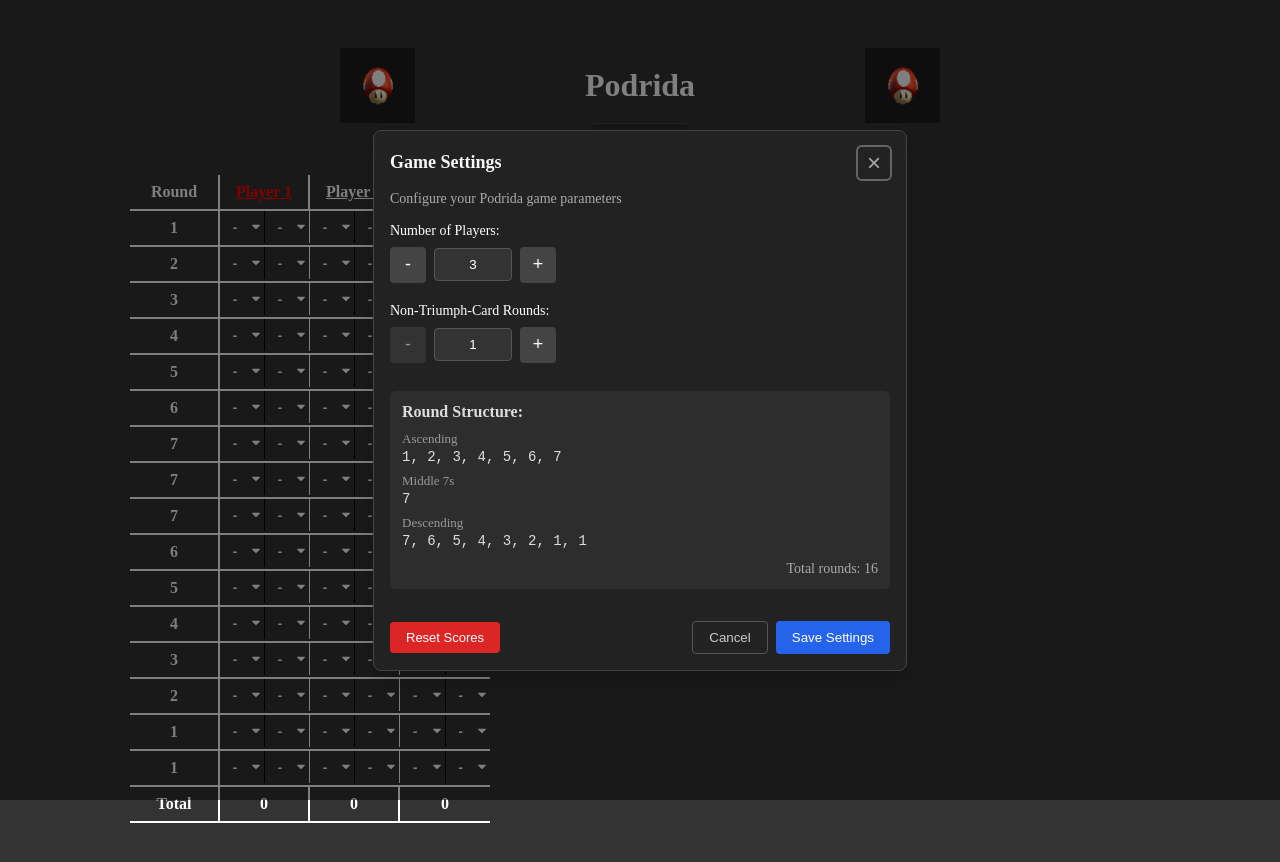
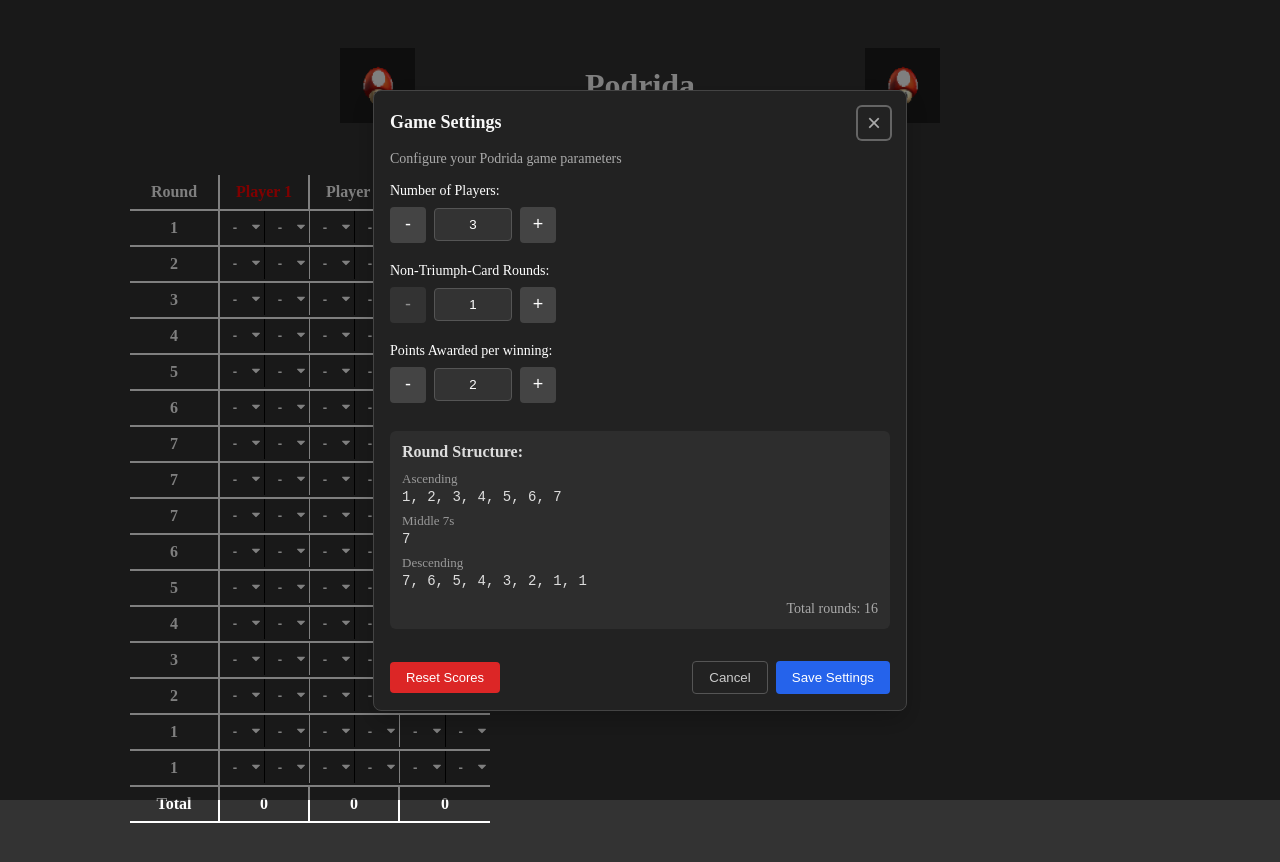
Before and after one commit to martinbarreiroo/podrida-app, a Next.js app: page / in a window 1280 px wide. Both pictures are taken after a click on the button "Settings". Shown: the top 862 px of the page. Built offline with nearby package versions, Linux system fonts and the light colour scheme; a web font is replaced by a local one.

Commit message:
custom points awarded in settings

```diff
--- a/src/app/page.js
+++ b/src/app/page.js
@@ -12,6 +12,7 @@ export default function HomePage() {
   const [playerCount, setPlayerCount] = useState(3);
   const gridRef = useRef();
   const [midSevensCount, setMidSevensCount] = useState(1);
+  const [points, setPoints] = useState(2);
 
   const handlePlayerCountChange = (count) => {
     setPlayerCount(count);
@@ -19,6 +20,10 @@ export default function HomePage() {
 
   const handleMidSevensChange = (count) => {
     setMidSevensCount(count);
+  };
+
+  const handlePointsChange = (count) => {
+    setPoints(count);
   };
 
   const resetScores = () => {
@@ -37,7 +42,7 @@ export default function HomePage() {
         <div className={styles.page}>
           <ToastContainer
             position="top-right"
-            autoClose={5000}
+            autoClose={3000}
             hideProgressBar={false}
             closeOnClick
             pauseOnHover
@@ -50,8 +55,10 @@ export default function HomePage() {
               <SettingsDialog
                 playerCount={playerCount}
                 midSevensCount={midSevensCount}
+                points={points}
                 onPlayerCountChange={handlePlayerCountChange}
                 onMidSevensChange={handleMidSevensChange}
+                onPointsChange={handlePointsChange}
                 onReset={resetScores}
               />
             </div>
@@ -61,6 +68,7 @@ export default function HomePage() {
             ref={gridRef}
             playerCount={playerCount}
             midSevensCount={midSevensCount}
+            pointsAwarded={points}
           />
         </div>
       </div>
--- a/src/app/page.module.scss
+++ b/src/app/page.module.scss
@@ -2,6 +2,7 @@
   width: 100vw;
   min-height: 100vh; /* Allow the container to expand with content */
   overflow-x: hidden; /* Prevent horizontal scrolling on the page */
+  overflow-y: auto;
   background-color: #333;
 }
 
@@ -14,6 +15,7 @@
   color: #fff;
   min-height: 100vh; /* Ensure the page takes full viewport height */
   overflow-y: auto; /* Allow vertical scrolling on the page */
+  overflow-x: hidden;
 
   @media (min-width: 768px) {
     padding: 2rem;
--- a/src/components/Grid/Grid.jsx
+++ b/src/components/Grid/Grid.jsx
@@ -20,7 +20,8 @@ const generateRounds = (midSevensCount = 1) => {
   return [...ascending, ...midSevens.slice(0, midSevensCount), ...descending];
 };
 
-const Grid = forwardRef(({ playerCount = 2, midSevensCount = 1 }, ref) => {
+const Grid = forwardRef(
+  ({ playerCount = 2, midSevensCount = 1, pointsAwarded = 2 }, ref) => {
     const [rounds, setRounds] = useState(() => generateRounds(midSevensCount));
 
     const [scores, setScores] = useState(() => {
@@ -156,6 +157,16 @@ const Grid = forwardRef(({ playerCount = 2, midSevensCount = 1 }, ref) => {
         return;
       }
 
+      if (
+        selectIndex === 2 &&
+        !validWinRounds(roundIndex, playerIndex, value)
+      ) {
+        toast.error(
+          `Player ${playerIndex + 1} cannot select this number as it would make the sum of win rounds greater than the round number.`
+        );
+        return;
+      }
+
       setScores((prevScores) => {
         const newScores = [...prevScores];
         newScores[roundIndex] = [...newScores[roundIndex]];
@@ -190,18 +201,32 @@ const Grid = forwardRef(({ playerCount = 2, midSevensCount = 1 }, ref) => {
       return sum + parseInt(value, 10) !== rounds[roundIndex];
     };
 
+    const validWinRounds = (roundIndex, playerIndex, value) => {
+      // Skip validation for dash ('-') values
+      if (value === '-') return true;
+
+      const valueAsNumber = parseInt(value, 10);
+
+      const sum = scores[roundIndex]?.reduce((acc, score, index) => {
+        if (index === playerIndex) return acc;
+        return acc + (score.select2 === '-' ? 0 : parseInt(score.select2, 10));
+      }, 0);
+
+      return sum + valueAsNumber <= rounds[roundIndex];
+    };
+
     const calculateTotal = (playerIndex) => {
       return scores.reduce((total, round) => {
         const { select1, select2 } = round[playerIndex] || {};
         const num1 = select1 !== '-' ? parseInt(select1, 10) || 0 : 0;
         const num2 = select2 !== '-' ? parseInt(select2, 10) || 0 : 0;
         if (num1 === num2 && select1 !== '-' && select2 !== '-') {
-        return total + 10 + 2 * num1;
+          return total + 10 + pointsAwarded * num1;
         }
 
         if (num1 !== num2 && num2 !== 0) {
           const number = parseInt(select2, 10);
-        return total + number * 2;
+          return total + number * pointsAwarded;
         }
 
         return total;
@@ -273,13 +298,14 @@ const Grid = forwardRef(({ playerCount = 2, midSevensCount = 1 }, ref) => {
             <div className={styles.roundNumberCell}>Total</div>
             {Array.from({ length: playerCount }).map((_, playerIndex) => (
               <div key={playerIndex} className={styles.totalCell}>
-              {calculateTotal(playerIndex)}
+                {calculateTotal(playerIndex, pointsAwarded)}
               </div>
             ))}
           </div>
         </div>
       </div>
     );
-});
+  }
+);
 
 export default Grid;
--- a/src/components/Grid/Grid.module.scss
+++ b/src/components/Grid/Grid.module.scss
@@ -86,7 +86,6 @@
 
 .playerName {
   cursor: pointer;
-  text-decoration: underline;
 }
 
 .playerNameInput {
--- a/src/components/SettingsDialog/SettingsDialog.jsx
+++ b/src/components/SettingsDialog/SettingsDialog.jsx
@@ -8,17 +8,21 @@ import styles from './SettingsDialog.module.scss';
 function SettingsDialog({
   playerCount,
   midSevensCount,
+  points,
   onPlayerCountChange,
   onMidSevensChange,
+  onPointsChange,
   onReset,
 }) {
   const [isOpen, setIsOpen] = useState(false);
   const [localPlayerCount, setLocalPlayerCount] = useState(playerCount);
   const [localMidSevens, setLocalMidSevens] = useState(midSevensCount);
+  const [localPoints, setLocalPoints] = useState(points);
 
   const handleOpen = () => {
     setLocalPlayerCount(playerCount);
     setLocalMidSevens(midSevensCount);
+
     setIsOpen(true);
   };
 
@@ -29,6 +33,7 @@ function SettingsDialog({
   const handleSave = () => {
     onPlayerCountChange(localPlayerCount);
     onMidSevensChange(localMidSevens);
+    onPointsChange(localPoints);
     setIsOpen(false);
   };
 
@@ -45,6 +50,9 @@ function SettingsDialog({
   const incrementMidSevens = () => setLocalMidSevens((prev) => prev + 1);
   const decrementMidSevens = () =>
     setLocalMidSevens((prev) => Math.max(prev - 1, 1));
+
+  const incrementPoints = () => setLocalPoints((prev) => prev + 1);
+  const decrementPoints = () => setLocalPoints((prev) => prev - 1);
 
   return (
     <>
@@ -124,6 +132,37 @@ function SettingsDialog({
             </div>
           </div>
 
+          <div className={styles.settingGroup}>
+            <label htmlFor="pointsAwarded">Points Awarded per winning:</label>
+            <div className={styles.inputControl}>
+              <button
+                onClick={decrementPoints}
+                className={styles.controlButton}
+                disabled={localPoints <= 1}
+              >
+                -
+              </button>
+              <input
+                type="number"
+                id="points"
+                value={localPoints}
+                onChange={(e) =>
+                  setLocalPoints(
+                    Math.max(2, Math.min(7, parseInt(e.target.value, 10) || 2))
+                  )
+                }
+                min="1"
+                className={styles.numberInput}
+              />
+              <button
+                onClick={incrementPoints}
+                className={styles.controlButton}
+              >
+                +
+              </button>
+            </div>
+          </div>
+
           <div className={styles.infoSection}>
             <h3>Round Structure:</h3>
             <div className={styles.roundStructure}>
```
Lines whose indentation alone changed are shown as unchanged.
